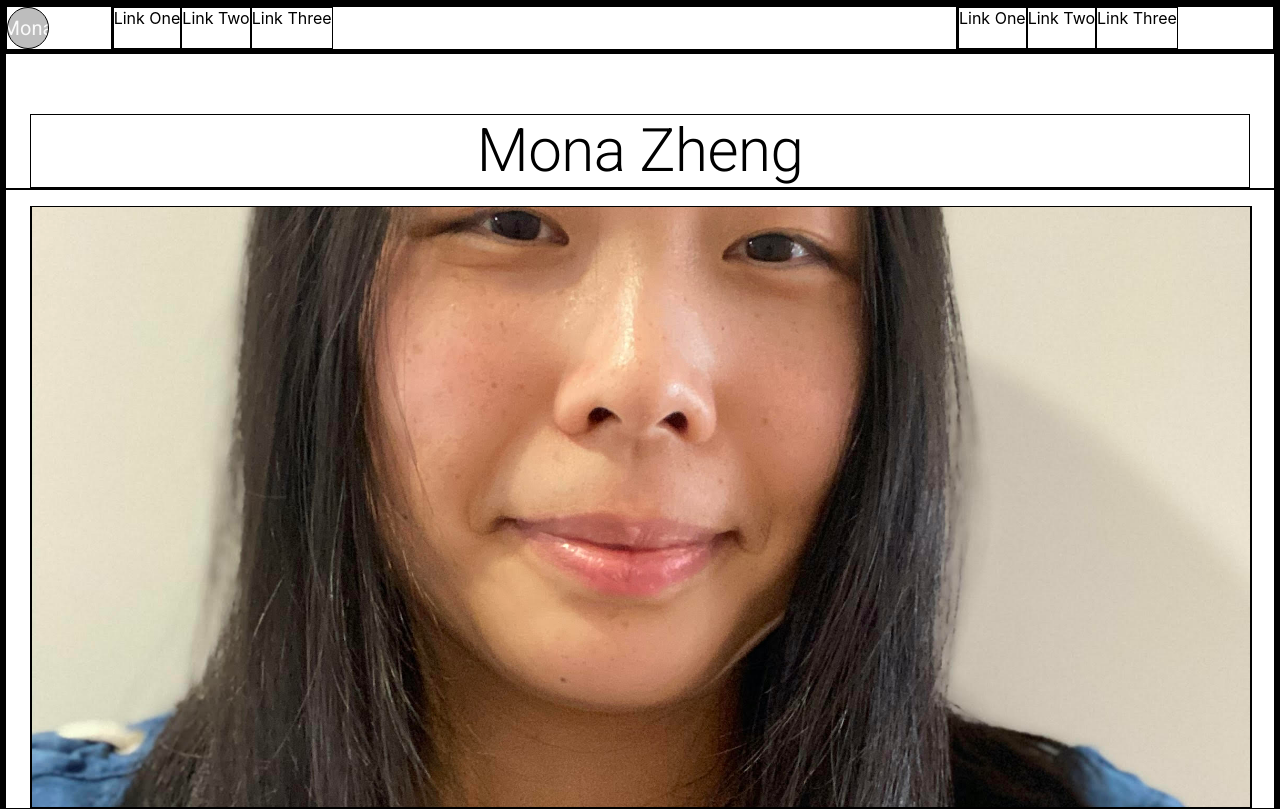
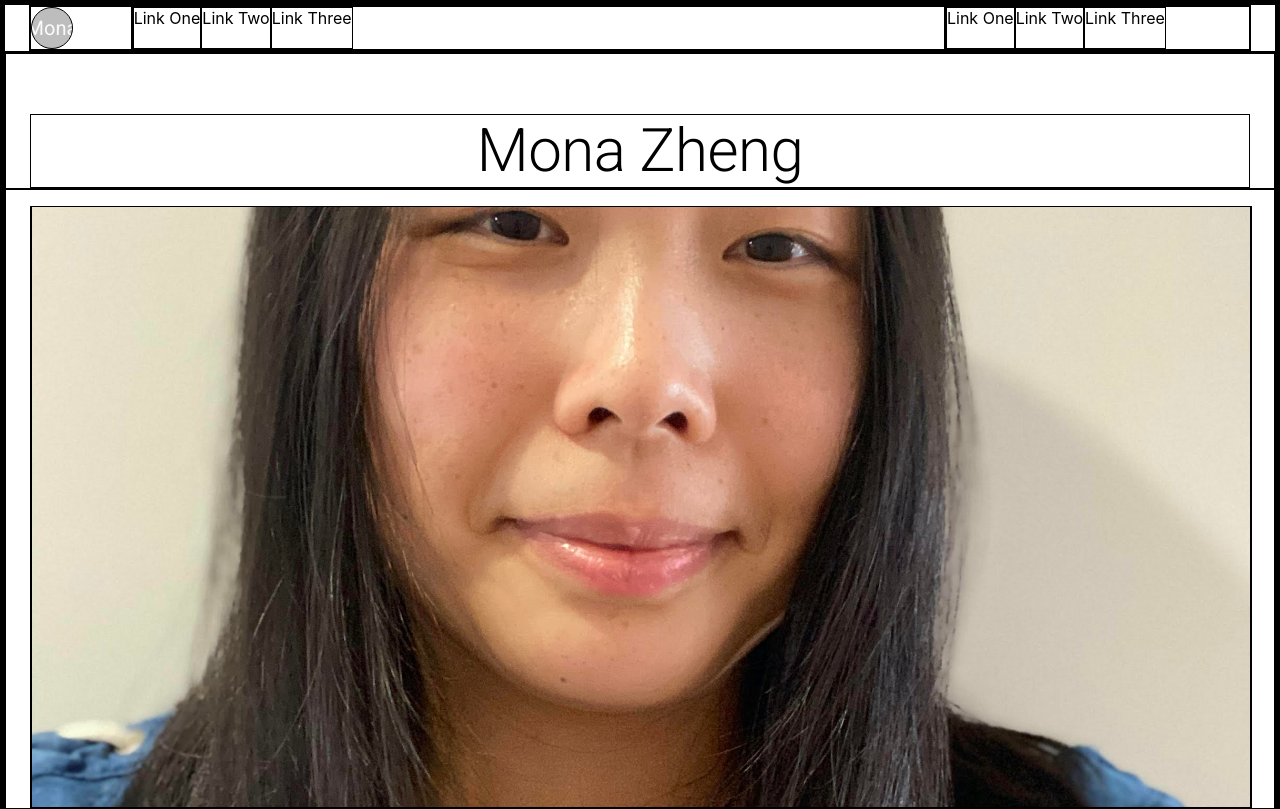
Before and after one commit to catmemberMona/portfolio, a React (Create React App) app: page / in a window 1280 px wide. Shown: the top 809 px of the page. Built offline with nearby package versions, Linux system fonts and the light colour scheme.

Commit message:
centered nav bar

```diff
--- a/src/App.js
+++ b/src/App.js
@@ -10,7 +10,7 @@ function App() {
   return (
     <div className={classes.root}>
       {/* Navigation Section  */}
-      <div>
+      <Container>
         <Grid
           container
           xs={12}
@@ -34,7 +34,7 @@ function App() {
             <Grid item>Link Three</Grid>
           </Grid>
         </Grid>
-      </div>
+      </Container>
       {/* Mona Name and Image first Look Section */}
       <div>
         <Container>
```
